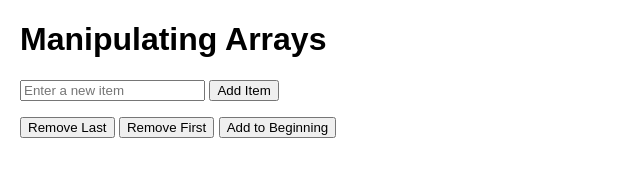
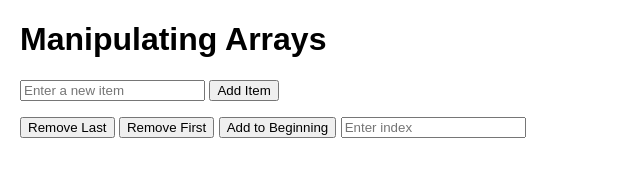
Before and after one commit to Davsan88/manipulating-arrays, a plain HTML site: page index.html in a window 1280 px wide. Shown: the whole page, without its empty margins (0-640 px from the left). Drawn offline with Linux system fonts and the light colour scheme.

Commit message:
Update index.html

```diff
--- a/index.html
+++ b/index.html
@@ -42,5 +42,7 @@
     <button id="removeFirstButton">Remove First</button>
     <!-- Button to add an element to the beginning of the array -->
     <button id="addFirstButton">Add to Beginning</button>
+    <!-- Input field to enter the index of the element to remove -->
+    <input type="number" id="indexInput" placeholder="Enter index">
 </body>
 </html>
```
